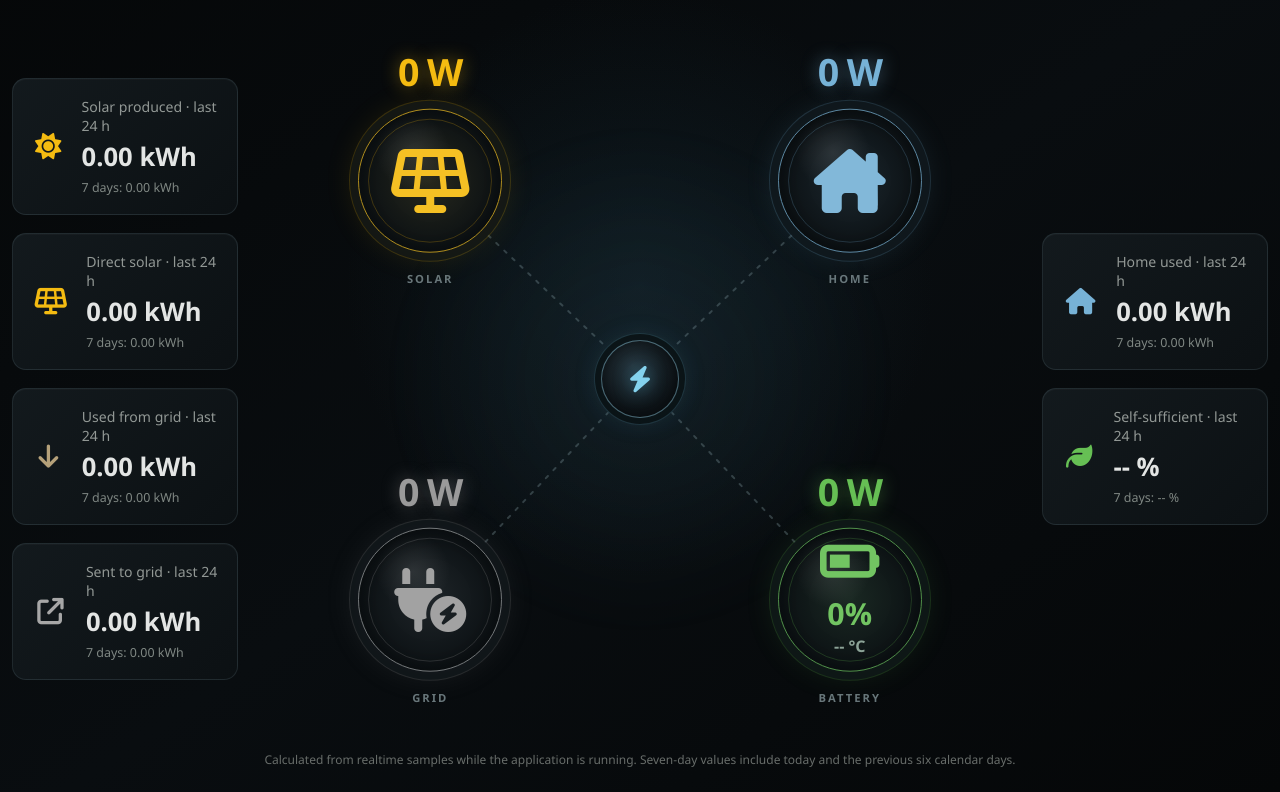
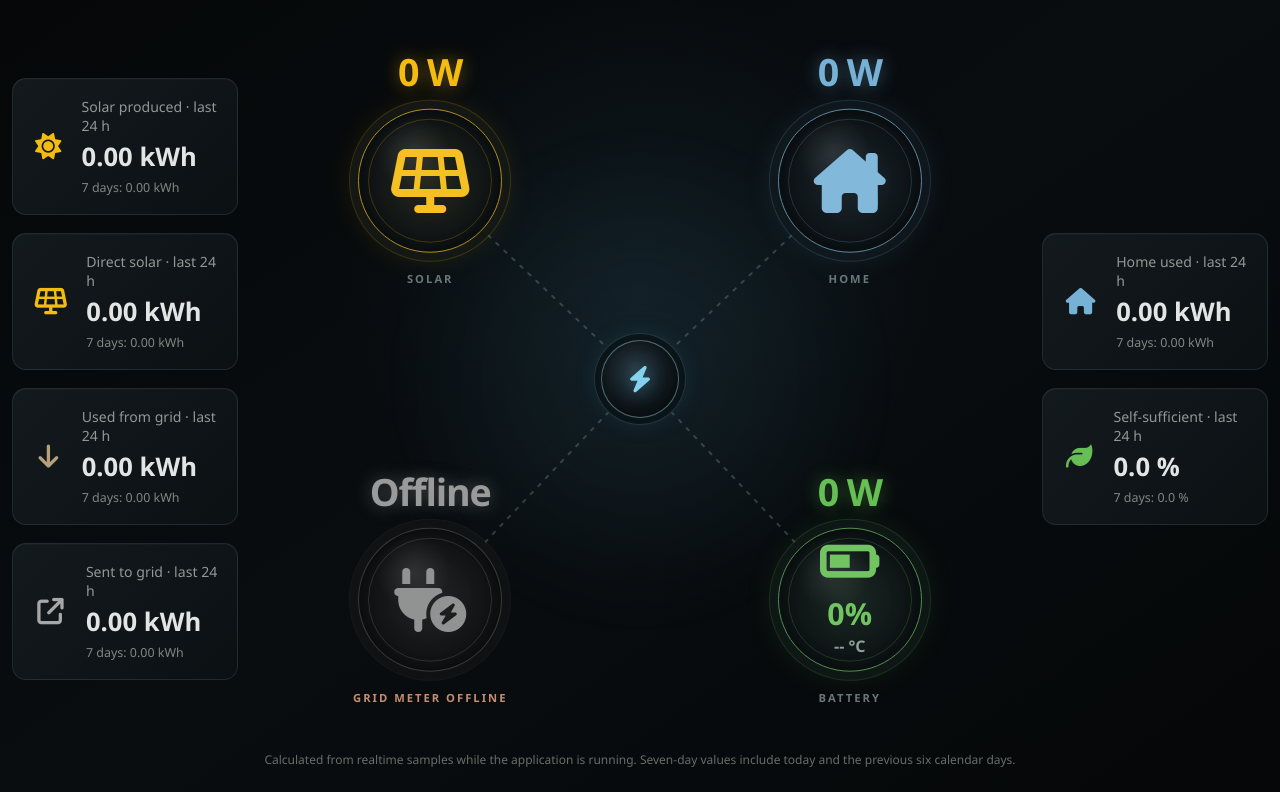
Before and after one commit to riccstick/solardashboard, a Flask app: page / in a window 1280 px wide. Shown: the part 84-876 px from the top of the page. Run offline with Flask 3, Linux system fonts and the light colour scheme; data that the repository does not hold is empty.

Commit message:
feat: Enhance simulation mode and grid availability handling in dashboard

```diff
--- a/app.py
+++ b/app.py
@@ -559,28 +559,58 @@ class DailyEnergyTracker:
             }
 
 
+def numeric(value, default=None):
+    """Return a finite number, accepting that Fronius may send null values."""
+    if isinstance(value, bool) or not isinstance(value, (int, float)):
+        return default
+    return float(value) if value == value and abs(value) != float("inf") else default
+
+
 def fetch_data():
+    """Fetch all available data without making Smart Meter data mandatory."""
     try:
-        storage = requests.get(STORAGE_API, timeout=3).json()
         flow = requests.get(POWERFLOW_API, timeout=3).json()
+        site = flow["Body"]["Data"]["Site"]
 
-        device_key = list(storage["Body"]["Data"].keys())[0]
-        ctrl = storage["Body"]["Data"][device_key]["Controller"]
-        site = flow["Body"]["Data"]["Site"]
-        cell_temperature = ctrl.get("Temperature_Cell")
+        pv = numeric(site.get("P_PV"), 0)
+        battery = numeric(site.get("P_Akku"), 0)
+        raw_grid = numeric(site.get("P_Grid"))
+        grid_available = raw_grid is not None
+        grid = raw_grid if grid_available else 0
+        raw_load = numeric(site.get("P_Load"))
+        load_derived = raw_load is None
+        # P_Load is negative consumption. When the Smart Meter is offline,
+        # derive backup load from the remaining power balance.
+        load = raw_load if raw_load is not None else -max(0, pv + battery + grid)
+        self_use = numeric(site.get("rel_SelfConsumption"))
+
+        soc = None
+        cell_temperature = None
+        storage_available = False
+        try:
+            storage = requests.get(STORAGE_API, timeout=3).json()
+            device_data = next(iter(storage["Body"]["Data"].values()))
+            controller = device_data.get("Controller", {})
+            soc = numeric(controller.get("StateOfCharge_Relative"))
+            cell_temperature = numeric(controller.get("Temperature_Cell"))
+            storage_available = soc is not None
+        except (KeyError, StopIteration, TypeError, ValueError, requests.RequestException):
+            pass
 
         return {
-            "soc": round(ctrl.get("StateOfCharge_Relative", 0), 1),
-            "temp": round(cell_temperature, 1) if isinstance(cell_temperature, (int, float)) else None,
-            "p_pv": round(site.get("P_PV", 0)),
-            "p_load": round(site.get("P_Load", 0)),
-            "p_grid": round(site.get("P_Grid", 0)),
-            "p_batt": round(site.get("P_Akku", 0)),
-            "self_use": round(site.get("rel_SelfConsumption", 0), 1),
+            "soc": round(soc, 1) if soc is not None else None,
+            "temp": round(cell_temperature, 1) if cell_temperature is not None else None,
+            "p_pv": round(pv),
+            "p_load": round(load),
+            "p_grid": round(grid),
+            "p_batt": round(battery),
+            "self_use": round(self_use, 1) if self_use is not None else None,
+            "grid_available": grid_available,
+            "load_derived": load_derived,
+            "storage_available": storage_available,
         }
-
-    except Exception as e:
-        return {"error": str(e)}
+    except Exception as error:
+        return {"error": str(error)}
 
 
 class SolarMonitor:
@@ -596,12 +626,41 @@ class SolarMonitor:
     def _run(self):
         while True:
             snapshot = fetch_data()
-            if "error" not in snapshot:
-                snapshot.update(self.tracker.update(
-                    snapshot["p_load"], snapshot["p_grid"],
-                    snapshot["p_pv"], snapshot["p_batt"],
-                ))
-                snapshot["rolling_24h"], snapshot["rolling_7d"] = database.rolling_summaries()
+            with self.lock:
+                previous = dict(self.data)
+
+            if "error" in snapshot:
+                if "p_pv" in previous:
+                    previous.update({
+                        "stale": True,
+                        "warning": snapshot["error"],
+                        "last_attempt_at": datetime.now().isoformat(),
+                    })
+                    snapshot = previous
+            else:
+                if snapshot["soc"] is None and previous.get("soc") is not None:
+                    snapshot["soc"] = previous["soc"]
+                    snapshot["temp"] = previous.get("temp")
+                    snapshot["storage_stale"] = True
+
+                if snapshot["grid_available"]:
+                    snapshot.update(self.tracker.update(
+                        snapshot["p_load"], snapshot["p_grid"],
+                        snapshot["p_pv"], snapshot["p_batt"],
+                    ))
+                else:
+                    snapshot["history_paused"] = True
+                    snapshot["currency_symbol"] = CURRENCY_SYMBOL
+
+                try:
+                    snapshot["rolling_24h"], snapshot["rolling_7d"] = database.rolling_summaries()
+                except sqlite3.Error as error:
+                    snapshot["warning"] = f"History unavailable: {error}"
+                    snapshot["rolling_24h"] = previous.get("rolling_24h")
+                    snapshot["rolling_7d"] = previous.get("rolling_7d")
+                snapshot["stale"] = False
+                snapshot["last_success_at"] = datetime.now().isoformat()
+
             with self.lock:
                 self.data = snapshot
             time.sleep(self.interval)
@@ -654,7 +713,7 @@ class SimulationMonitor:
             scenario = "Strong export"
             pv, load, grid, battery, car = 7200, 1350, -2850, -3000, 0
         else:
-            scenario = "Night · battery discharge"
+            scenario = "Backup mode · grid meter offline"
             pv, load, grid, battery, car = 0, 820, 0, 820, 0
 
         charging = car > 0
@@ -671,6 +730,9 @@ class SimulationMonitor:
             "p_grid": grid,
             "p_batt": battery,
             "self_use": 78.0,
+            "grid_available": phase < 68,
+            "load_derived": phase >= 68,
+            "storage_available": True,
             "currency_symbol": CURRENCY_SYMBOL,
             "rolling_24h": self._period(18.4, 9.2, 4.1, 26.8, 12.7),
             "rolling_7d": self._period(126.7, 58.3, 31.2, 181.5, 86.0),
--- a/static/css/dashboard.css
+++ b/static/css/dashboard.css
@@ -307,6 +307,20 @@ body {
     border: 1px solid color-mix(in srgb, var(--accent) 22%, transparent);
 }
 
+.circle.is-offline {
+    color: #8d9393;
+    border-color: rgba(159, 168, 168, 0.28);
+    box-shadow:
+        0 0 0 8px rgba(12, 18, 21, 0.82),
+        0 0 0 9px rgba(159, 168, 168, 0.08),
+        inset 0 0 26px rgba(0, 0, 0, 0.42);
+    filter: saturate(0.25);
+}
+
+.node-caption.is-offline {
+    color: #c58d70;
+}
+
 .battery {
     overflow: hidden;
 }
--- a/static/js/dashboard.js
+++ b/static/js/dashboard.js
@@ -266,6 +266,7 @@ async function updateData() {
         const totalLoadPower = Math.abs(powerFromData(data, "p_load"));
         const gridPower = powerFromData(data, "p_grid");
         const batteryPower = powerFromData(data, "p_batt");
+        const gridAvailable = data.grid_available !== false;
         const carCharging = updateCar(data.wattpilot, data.polestar);
         // The inverter's total load already includes the Wattpilot. Display the
         // remainder in Home so charging power is represented only once.
@@ -273,8 +274,15 @@ async function updateData() {
 
         document.getElementById("p_pv").textContent = formatDisplayPower(pvPower);
         document.getElementById("p_load").textContent = formatDisplayPower(housePower);
-        document.getElementById("p_grid").textContent = formatDisplayPower(gridPower);
+        document.getElementById("p_grid").textContent = gridAvailable
+            ? formatDisplayPower(gridPower)
+            : "Offline";
         document.getElementById("p_batt").textContent = formatDisplayPower(batteryPower);
+        const gridCircle = document.querySelector("#grid .circle");
+        const gridCaption = document.querySelector("#grid .node-caption");
+        gridCircle?.classList.toggle("is-offline", !gridAvailable);
+        gridCaption?.classList.toggle("is-offline", !gridAvailable);
+        if (gridCaption) gridCaption.textContent = gridAvailable ? "Grid" : "Grid meter offline";
 
         const soc = Math.max(0, Math.min(100, numberFromPower(data.soc)));
         document.getElementById("soc").textContent = `${soc.toFixed(1).replace(".0", "")}%`;
@@ -296,7 +304,7 @@ async function updateData() {
             batteryPower > 0 ? "flow-dot--battery-discharge" : "flow-dot--battery-charge", batteryPower);
 
         // Fronius: positive P_Grid is import; negative is export.
-        setFlow("grid", active(gridPower), gridPower > 0 ? "to-hub" : "to-node",
+        setFlow("grid", gridAvailable && active(gridPower), gridPower > 0 ? "to-hub" : "to-node",
             gridPower > 0 ? "flow-dot--grid-import" : "flow-dot--grid-export", gridPower);
         setFlow("car", carCharging.charging, "to-node", "flow-dot--car", carCharging.power);
     } catch (error) {
```
Also changed, not shown: README.md.
